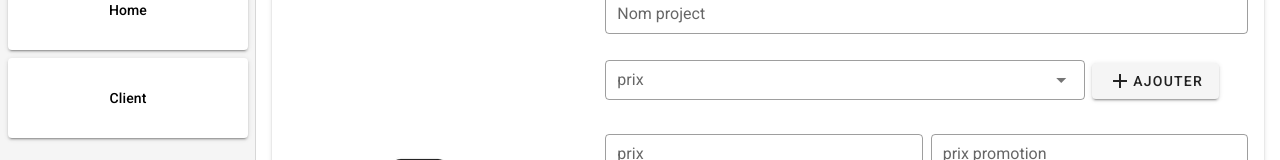
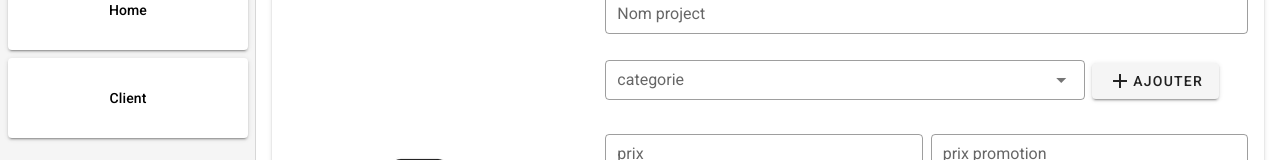
Before and after one commit to leenorshn/pecom, a Vue app: page / in a window 1280 px wide. Both pictures are taken after a click on the tab "PARAMETRES". Shown: the part 214-374 px from the top of the page. Built offline with nearby package versions, Linux system fonts and the light colour scheme; no server answers; the database is empty.

Commit message:
adding category

```diff
--- a/src/store/index.js
+++ b/src/store/index.js
@@ -39,11 +39,11 @@ export default new Vuex.Store({
     SET_ONE_CLIENT(state,data){
       state.currentClient=data;
     },
-    ADD_CATEGORY(state){
-      state.categories;
+    ADD_CATEGORY(state,data){
+      state.categories.unshift(data);
     },
-    SET_CATEGORY(state){
-      state.categories
+    SET_CATEGORY(state,data){
+      state.categories=data;
     }
   },
   actions: {
@@ -97,13 +97,14 @@ export default new Vuex.Store({
       commit("ADD_CATEGORY");
     },
     getCategory({commit}){
-      db.collection("categories").orderBy("date","desc").onSnapshot(snap=>{
+      db.collection("categories").orderBy("date","asc").onSnapshot(snap=>{
         let categ=[]
         snap.docs.forEach(doc=>{
           let cat=doc.data();
           cat.id=doc.id;
           categ.unshift(cat);
         });
+
         commit("SET_CATEGORY",categ)
 
       })
--- a/src/views/Home.vue
+++ b/src/views/Home.vue
@@ -52,19 +52,20 @@
               v-model="product.category"
               dense
               outlined
-              :items="getCategories.category"
-              label="prix "
+              :items="catego"
+              label="categorie "
               type="number"
             ></v-select>
           </v-col>
           <v-col md="2" class="mr-4 d-flex justify-center align-center">
-            <NewCategory :dialog="dialog"/>
+            <NewCategory/>
           </v-col>
         </v-row>
         <v-row dense>
           <v-col>
             <v-text-field
-              v-model="product.price"
+            v-model="product.oldPrice"
+
               dense
               outlined
               label="prix "
@@ -73,7 +74,7 @@
           </v-col>
           <v-col>
             <v-text-field
-              v-model="product.oldPrice"
+              v-model="product.price"
               dense
               outlined
               label="prix promotion"
@@ -114,7 +115,7 @@
 </template>
 
 <script>
-import { mapGetters, mapState } from "vuex";
+import {  mapGetters, mapState } from "vuex";
 import ProductPage from "./../components/ProductPage";
 import NewCategory from "./NewCategory";
 import firebase from "firebase/app";
@@ -137,14 +138,26 @@ export default {
         price: "",
         oldPrice: "",
         detail: "",
+        category:""
       },
     }
   },
+  updated(){
+    console.log("0000000000");
+  },
   computed:{
-    ...mapState(['products','clients',]),
+    ...mapState(['products','clients','categories']),
     ...mapGetters(['getCategories']),
+    catego(){
+      var cat=[];
+      this.getCategories.forEach(element => {
+        cat.push(element.category);
+      });
+      return cat;
+    }
   },
   methods:{
+
         click1() {
       this.$refs.input1.click();
     },
```
